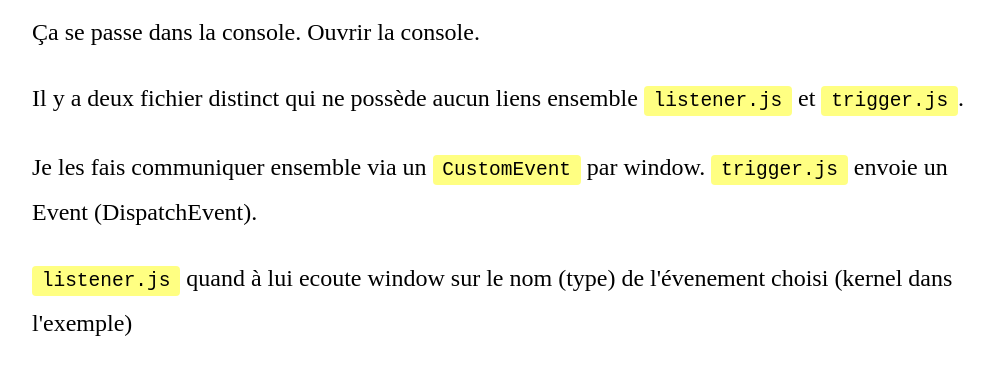
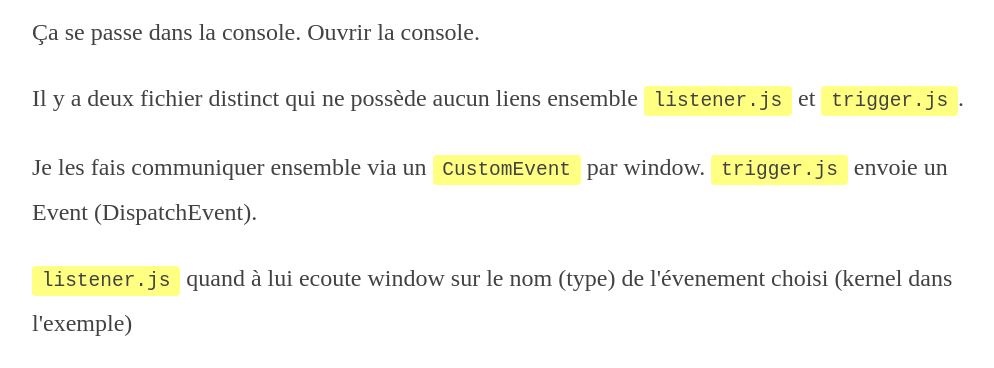
Before and after one commit to nicolaswendling/poc-custom-event, a website built with Vite: page index.html in a window 1280 px wide. Shown: the part 111-479 px from the top of the page, without its empty margins (128-1122 px from the left). Built offline with nearby package versions, Linux system fonts and the light colour scheme.

Commit message:
Some CSS

```diff
--- a/assets/css/style.css
+++ b/assets/css/style.css
@@ -1,6 +1,7 @@
 body {
   font-size: 1.5em;
   line-height: 1.75em;
+  color: #424242;
   max-width: 40em;
   margin: 2em auto;
   padding-left: 2em;
```
